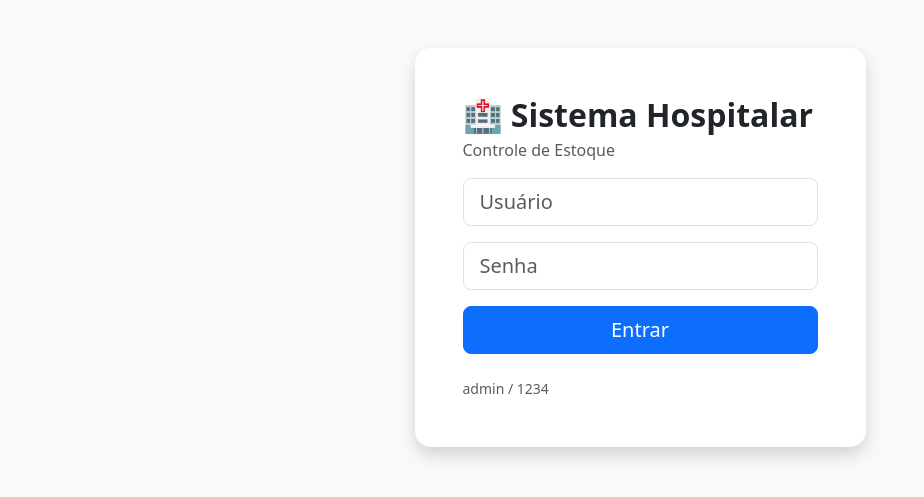
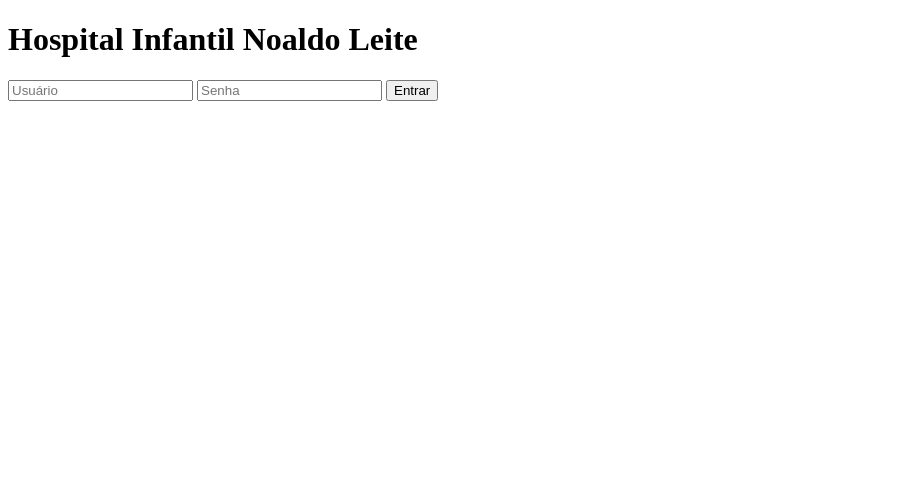
Before and after one commit to tihinlpatos-coder/Controle-TI, a Flask app: template templates/login.html in a window 1280 px wide. Shown: the top 497 px of the page, without its empty margins (0-924 px from the left). Run offline with Flask 3, Linux system fonts and the light colour scheme; the template is opened without the code that fills it, so the values that code supplies are empty; some libraries are stand-ins or nearby versions.

Commit message:
Refactor login page HTML structure and content

```diff
--- a/templates/login.html
+++ b/templates/login.html
@@ -1,38 +1,15 @@
-<!doctype html>
-<html lang="pt-BR">
+<!DOCTYPE html>
+<html>
 <head>
-<meta charset="utf-8">
-<meta name="viewport" content="width=device-width, initial-scale=1">
-<title>Sistema Hospitalar</title>
-<link href="https://cdn.jsdelivr.net/npm/bootstrap@5.3.3/dist/css/bootstrap.min.css" rel="stylesheet">
+    <title>Login - Controle TI</title>
 </head>
-<body class="bg-light">
-<div class="container py-5">
-  <div class="row justify-content-center">
-    <div class="col-md-5">
-      <div class="card shadow border-0 rounded-4">
-        <div class="card-body p-5">
-          <h1 class="h2 fw-bold mb-1">🏥 Sistema Hospitalar</h1>
-          <p class="text-muted">Controle de Estoque</p>
-          {% if erro %}
-          <div class="alert alert-danger">{{ erro }}</div>
-          {% endif %}
-          <form method="post">
-            <div class="mb-3">
-              <input class="form-control form-control-lg" name="usuario" placeholder="Usuário">
-            </div>
-            <div class="mb-3">
-              <input type="password" class="form-control form-control-lg" name="senha" placeholder="Senha">
-            </div>
-            <button class="btn btn-primary btn-lg w-100">Entrar</button>
-          </form>
-          <div class="mt-4 small text-muted">
-            admin / 1234
-          </div>
-        </div>
-      </div>
-    </div>
-  </div>
-</div>
+<body>
+    <h1>Hospital Infantil Noaldo Leite</h1>
+
+    <form method="post">
+        <input type="text" name="usuario" placeholder="Usuário">
+        <input type="password" name="senha" placeholder="Senha">
+        <button type="submit">Entrar</button>
+    </form>
 </body>
 </html>
```
